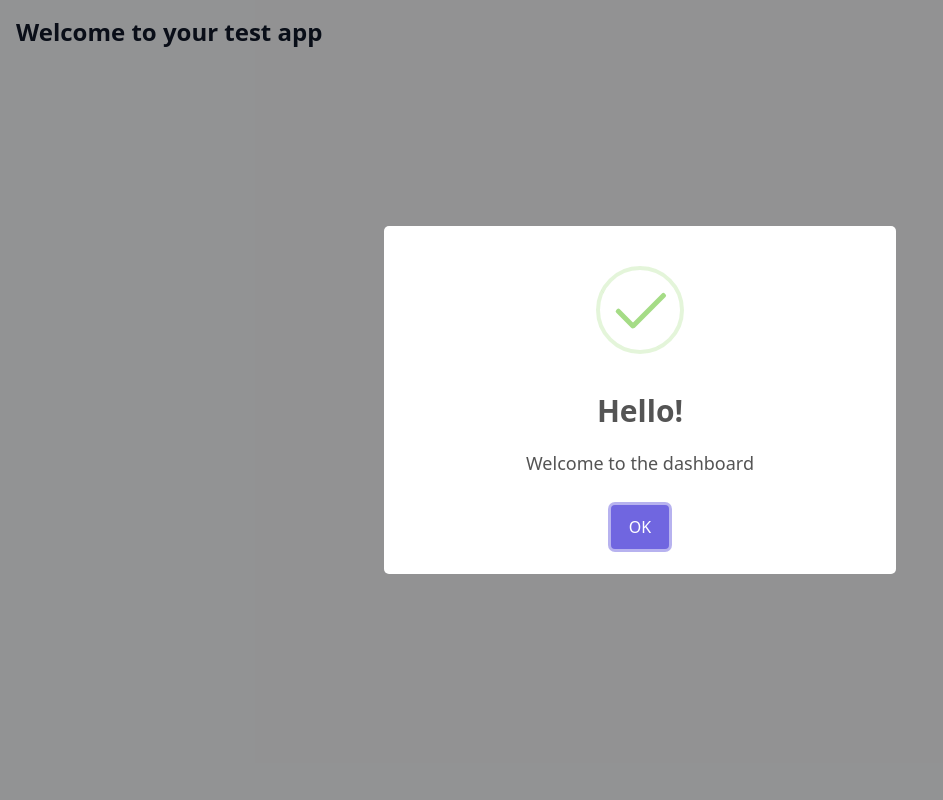
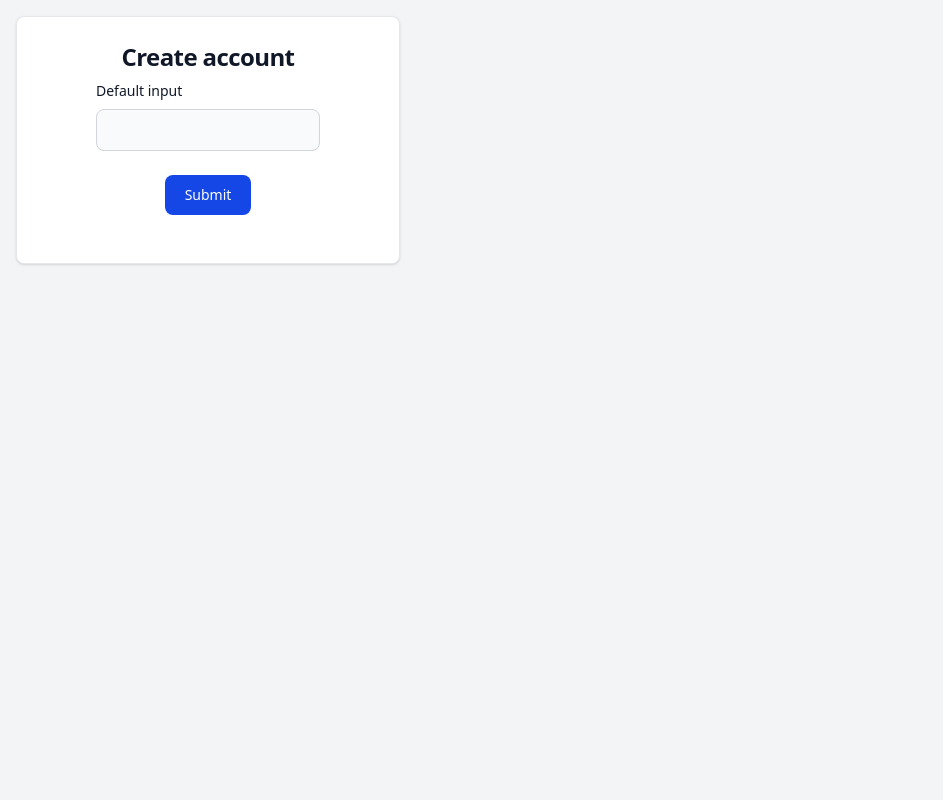
Before and after one commit to aryan68125/django-chat-app, a Django app: page / in a window 1280 px wide. Shown: the whole page, without its empty margins (0-943 px from the left). Run offline with Django 5.2, Linux system fonts and the light colour scheme; parts of the project's set-up code (start-up, migrations or seed data) failed here and were passed over; some libraries are stand-ins or nearby versions.

Commit message:
Added color themes in main.css file and fixted the tailwind css realted issue

```diff
--- a/templates/auth_app/register_users.html
+++ b/templates/auth_app/register_users.html
@@ -1,14 +1,31 @@
 {% extends "base/base_auth.html" %}
-{% block title %}Register user page{% endblock %}
+{% load static %}
+{% block title %}Create account{% endblock %}
 
 {% block content %}
-<h1 class="text-2xl font-bold">Welcome to your test app</h1>
+<!--REGISTER USER FORM STARTS-->
+<div class="max-w-sm p-6 bg-white border border-gray-200 rounded-lg shadow-sm dark:bg-white-600 dark:border-gray-700">
+    <div class="flex flex-row align-center justify-center">
+        <h5 class="mb-2 text-2xl font-bold tracking-tight text-gray-900 dark:text-black">Create account</h5>
+    </div>
+
+    <form class="flex flex-col items-center justify-around">
+        <div class="mb-6">
+            <label for="default-input" class="block mb-2 text-sm font-medium text-gray-900 dark:text-black">Default input</label>
+            <input type="text" id="default-input" class="bg-gray-50 border border-gray-300 text-gray-900 text-sm rounded-lg focus:ring-blue-500 focus:border-blue-500 block w-full p-2.5 dark:bg-gray-100 dark:border-gray-600 dark:placeholder-gray-400 dark:text-black dark:focus:ring-blue-500 dark:focus:border-blue-500">
+        </div>
+        <div class="mb-6">
+            <button type="submit" class="text-white bg-blue-700 hover:bg-blue-800 focus:ring-4 focus:outline-none focus:ring-blue-300 font-medium rounded-lg text-sm w-full px-5 py-2.5 text-center dark:bg-blue-600 dark:hover:bg-blue-700 dark:focus:ring-blue-800">Submit</button>
+        </div>
+    </form>
+</div>
+<!--REGISTER USER FORM ENDS-->
 {% endblock %}
 
 {% block extra_scripts %}
-<script>
+{% comment %} <script>
     $(document).ready(function() {
         Swal.fire('Hello!', 'Welcome to the dashboard', 'success');
     });
-</script>
+</script> {% endcomment %}
 {% endblock %}
--- a/theme/static/css/dist/styles.css
+++ b/theme/static/css/dist/styles.css
@@ -8,17 +8,36 @@
     --font-serif: ui-serif, Georgia, Cambria, "Times New Roman", Times, serif;
     --font-mono: ui-monospace, SFMono-Regular, Menlo, Monaco, Consolas, "Liberation Mono",
       "Courier New", monospace;
+    --color-blue-300: oklch(80.9% 0.105 251.813);
+    --color-blue-500: oklch(62.3% 0.214 259.815);
+    --color-blue-600: oklch(54.6% 0.245 262.881);
+    --color-blue-700: oklch(48.8% 0.243 264.376);
+    --color-blue-800: oklch(42.4% 0.199 265.638);
     --color-gray-50: oklch(98.5% 0.002 247.839);
     --color-gray-100: oklch(96.7% 0.003 264.542);
+    --color-gray-200: oklch(92.8% 0.006 264.531);
+    --color-gray-300: oklch(87.2% 0.01 258.338);
+    --color-gray-400: oklch(70.7% 0.022 261.325);
+    --color-gray-600: oklch(44.6% 0.03 256.802);
+    --color-gray-700: oklch(37.3% 0.034 259.733);
+    --color-gray-800: oklch(27.8% 0.033 256.848);
     --color-gray-900: oklch(21% 0.034 264.665);
+    --color-black: #000;
+    --color-white: #fff;
     --spacing: 0.25rem;
+    --container-sm: 24rem;
+    --text-sm: 0.875rem;
+    --text-sm--line-height: calc(1.25 / 0.875);
     --text-2xl: 1.5rem;
     --text-2xl--line-height: calc(2 / 1.5);
     --text-5xl: 3rem;
     --text-5xl--line-height: 1;
+    --font-weight-medium: 500;
     --font-weight-bold: 700;
+    --tracking-tight: -0.025em;
     --tracking-normal: 0em;
     --leading-normal: 1.5;
+    --radius-lg: 0.5rem;
     --default-transition-duration: 150ms;
     --default-transition-timing-function: cubic-bezier(0.4, 0, 0.2, 1);
     --default-font-family: var(--font-sans);
@@ -225,6 +244,12 @@
   .mx-auto {
     margin-inline: auto;
   }
+  .mb-2 {
+    margin-bottom: calc(var(--spacing) * 2);
+  }
+  .mb-6 {
+    margin-bottom: calc(var(--spacing) * 6);
+  }
   .\!hidden {
     display: none !important;
   }
@@ -264,11 +289,26 @@
   .min-h-screen {
     min-height: 100vh;
   }
+  .w-full {
+    width: 100%;
+  }
+  .max-w-sm {
+    max-width: var(--container-sm);
+  }
   .resize {
     resize: both;
   }
+  .flex-col {
+    flex-direction: column;
+  }
+  .flex-row {
+    flex-direction: row;
+  }
   .items-center {
     align-items: center;
+  }
+  .justify-around {
+    justify-content: space-around;
   }
   .justify-center {
     justify-content: center;
@@ -281,9 +321,21 @@
   .rounded {
     border-radius: 0.25rem;
   }
+  .rounded-lg {
+    border-radius: var(--radius-lg);
+  }
   .border {
     border-style: var(--tw-border-style);
     border-width: 1px;
+  }
+  .border-gray-200 {
+    border-color: var(--color-gray-200);
+  }
+  .border-gray-300 {
+    border-color: var(--color-gray-300);
+  }
+  .bg-blue-700 {
+    background-color: var(--color-blue-700);
   }
   .bg-gray-50 {
     background-color: var(--color-gray-50);
@@ -291,8 +343,26 @@
   .bg-gray-100 {
     background-color: var(--color-gray-100);
   }
+  .bg-white {
+    background-color: var(--color-white);
+  }
+  .p-2\.5 {
+    padding: calc(var(--spacing) * 2.5);
+  }
   .p-4 {
     padding: calc(var(--spacing) * 4);
+  }
+  .p-6 {
+    padding: calc(var(--spacing) * 6);
+  }
+  .px-5 {
+    padding-inline: calc(var(--spacing) * 5);
+  }
+  .py-2\.5 {
+    padding-block: calc(var(--spacing) * 2.5);
+  }
+  .text-center {
+    text-align: center;
   }
   .font-serif {
     font-family: var(--font-serif);
@@ -305,6 +375,10 @@
     font-size: var(--text-5xl);
     line-height: var(--tw-leading, var(--text-5xl--line-height));
   }
+  .text-sm {
+    font-size: var(--text-sm);
+    line-height: var(--tw-leading, var(--text-sm--line-height));
+  }
   .leading-normal {
     --tw-leading: var(--leading-normal);
     line-height: var(--leading-normal);
@@ -313,12 +387,23 @@
     --tw-font-weight: var(--font-weight-bold);
     font-weight: var(--font-weight-bold);
   }
+  .font-medium {
+    --tw-font-weight: var(--font-weight-medium);
+    font-weight: var(--font-weight-medium);
+  }
   .tracking-normal {
     --tw-tracking: var(--tracking-normal);
     letter-spacing: var(--tracking-normal);
   }
+  .tracking-tight {
+    --tw-tracking: var(--tracking-tight);
+    letter-spacing: var(--tracking-tight);
+  }
   .text-gray-900 {
     color: var(--color-gray-900);
+  }
+  .text-white {
+    color: var(--color-white);
   }
   .lowercase {
     text-transform: lowercase;
@@ -327,6 +412,10 @@
     text-transform: uppercase;
   }
   .shadow {
+    --tw-shadow: 0 1px 3px 0 var(--tw-shadow-color, rgb(0 0 0 / 0.1)), 0 1px 2px -1px var(--tw-shadow-color, rgb(0 0 0 / 0.1));
+    box-shadow: var(--tw-inset-shadow), var(--tw-inset-ring-shadow), var(--tw-ring-offset-shadow), var(--tw-ring-shadow), var(--tw-shadow);
+  }
+  .shadow-sm {
     --tw-shadow: 0 1px 3px 0 var(--tw-shadow-color, rgb(0 0 0 / 0.1)), 0 1px 2px -1px var(--tw-shadow-color, rgb(0 0 0 / 0.1));
     box-shadow: var(--tw-inset-shadow), var(--tw-inset-ring-shadow), var(--tw-ring-offset-shadow), var(--tw-ring-shadow), var(--tw-shadow);
   }
```
Also changed, not shown: other parts of theme/static/css/dist/styles.css (+94 -0 lines), static/css/color_theme/theme_color.css (added, +23 -0 lines).
